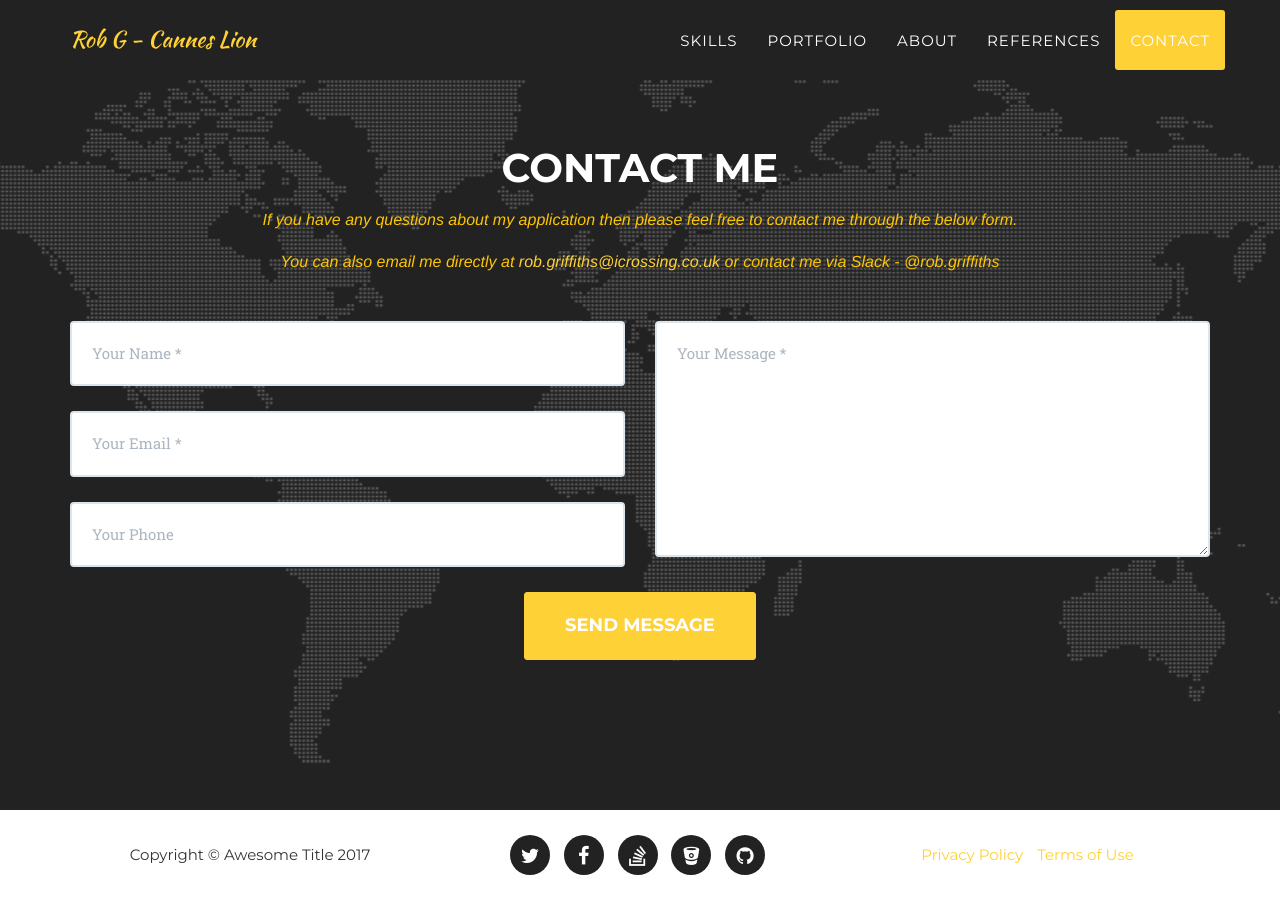
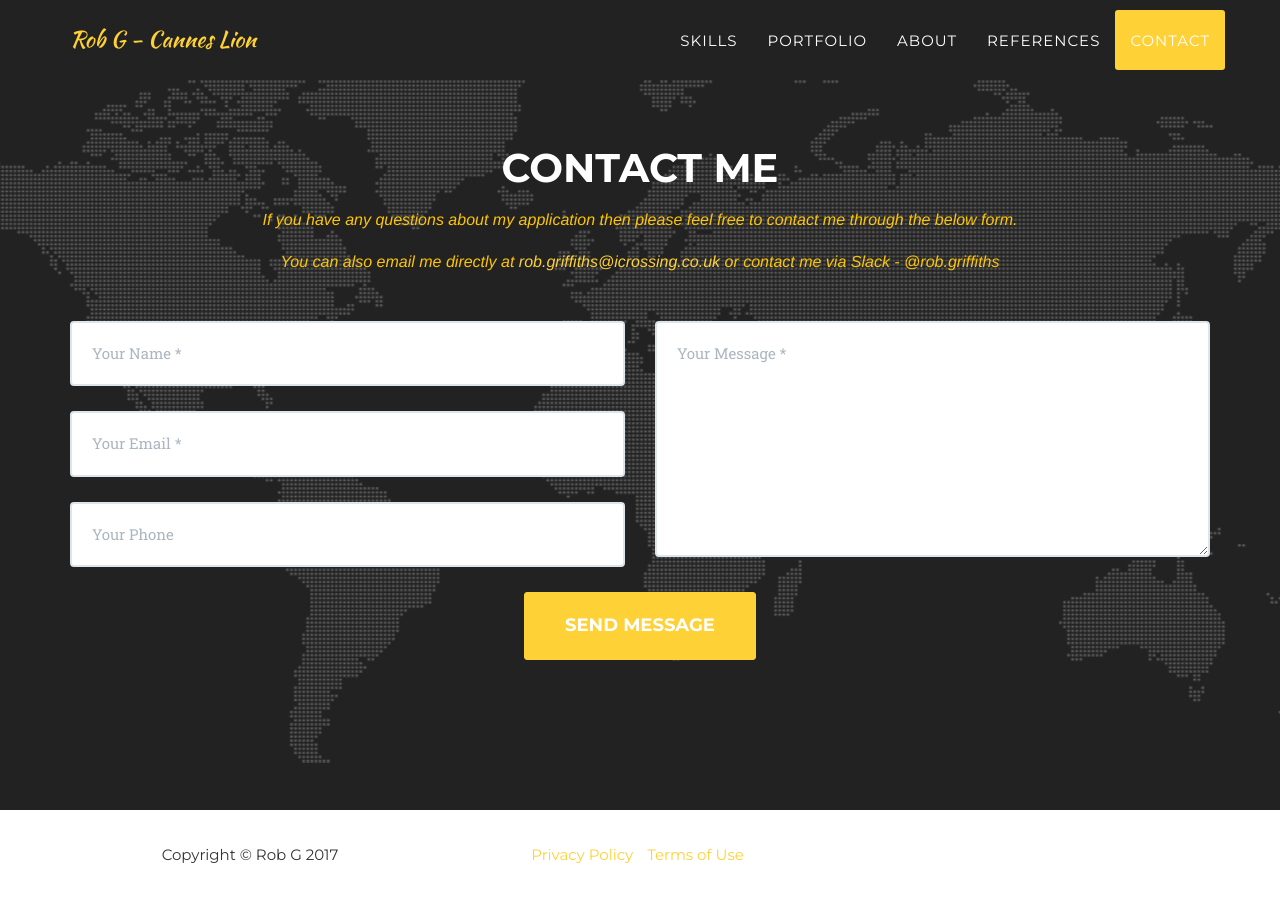
Before and after one commit to canneslionrobg/canneslionrobg.github.io, a Jekyll site: the page index.html, which Jekyll copies as it is, in a window 1280 px wide and 900 px high, scrolled down 5617 px. Built offline with Jekyll 4.4.1, drawn with Linux system fonts in a browser that asks for light colours; some web fonts are replaced.

```diff
--- a/index.html
+++ b/index.html
@@ -458,27 +458,7 @@ height="0" width="0" style="display:none;visibility:hidden"></iframe></noscript>
         <div class="container">
             <div class="row">
                 <div class="col-md-4">
-                    <span class="copyright">Copyright &copy; Awesome Title 2017</span>
-                </div>
-                <div class="col-md-4">
-                    <ul class="list-inline social-buttons">
-
-                        <li><a href="http://twitter.com/jekyllrb"><i class="fa fa-twitter"></i></a>
-                        </li>
-
-                        <li><a href=""><i class="fa fa-facebook"></i></a>
-                        </li>
-
-                        <li><a href="http://stackoverflow.com/questions/tagged/jekyll"><i class="fa fa-stack-overflow"></i></a>
-                        </li>
-
-                        <li><a href="http://bitbucket.org/jekyll"><i class="fa fa-bitbucket"></i></a>
-                        </li>
-
-                        <li><a href="http://github.com/jekyll"><i class="fa fa-github"></i></a>
-                        </li>
-
-                    </ul>
+                    <span class="copyright">Copyright &copy; Rob G 2017</span>
                 </div>
                 <div class="col-md-4">
                     <ul class="list-inline quicklinks">
```
